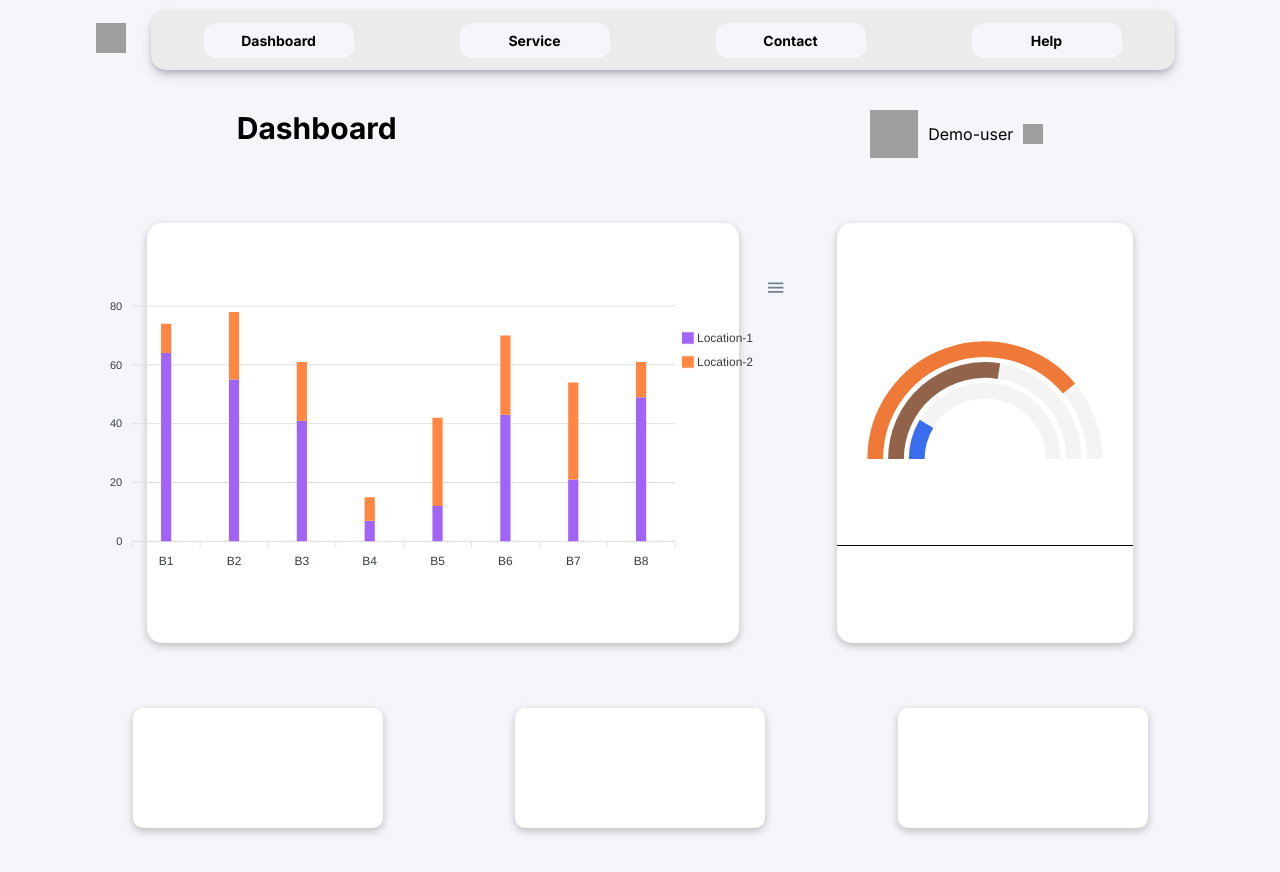
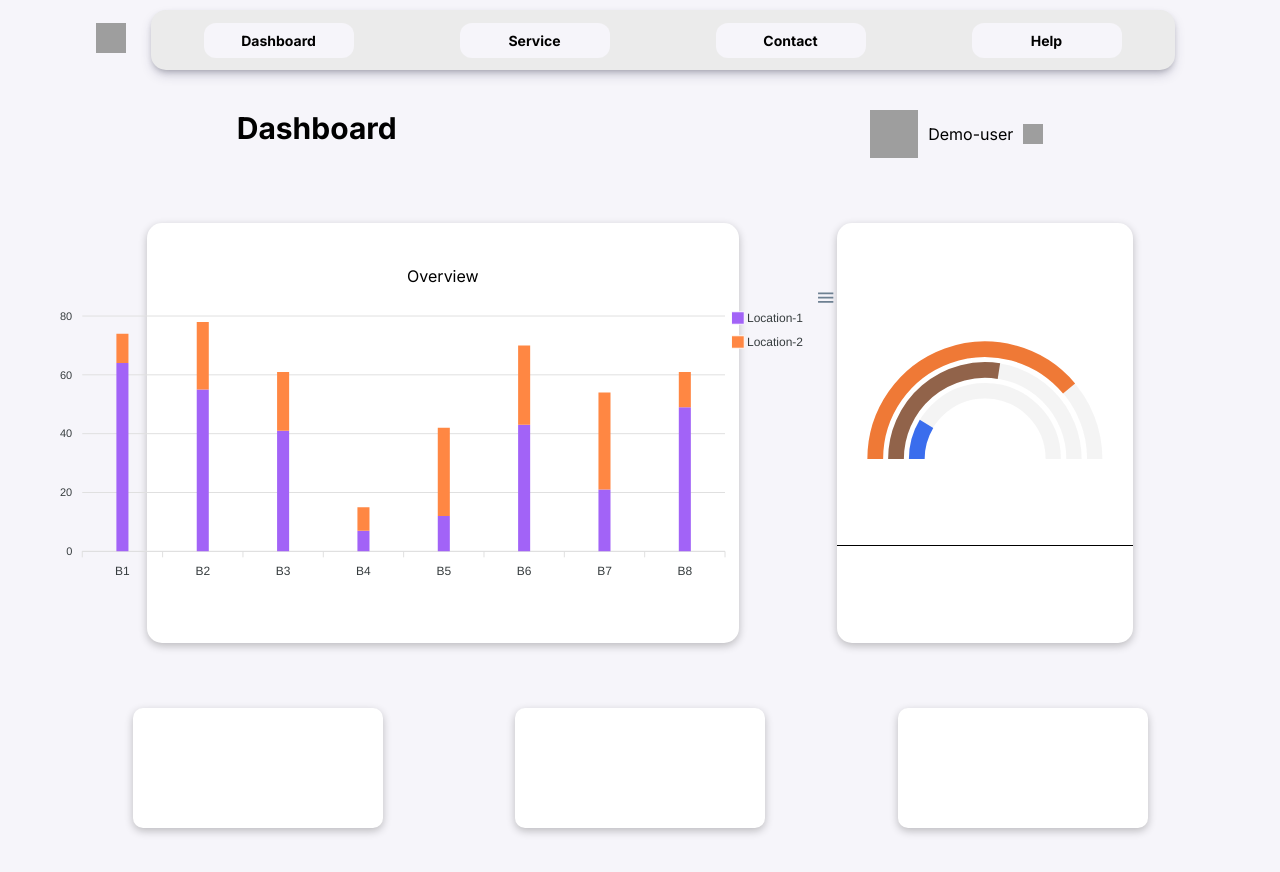
Before and after one commit to pradeep-08/dash-board-kriti, a React (Create React App) app: page / in a window 1280 px wide. Shown: the top 872 px of the page. Built offline with nearby package versions, Linux system fonts and the light colour scheme; grey boxes are pictures that could not be loaded.

Commit message:
Update bar1.jsx

```diff
--- a/src/pages/bar1.jsx
+++ b/src/pages/bar1.jsx
@@ -58,7 +58,7 @@ class Bar1 extends React.Component {
         legend: {
           position: "right",
           offsetX: 0,
-          offsetY: 30,
+          offsetY: 0,
         },
         colors: ["#A263F7", "#FF8743"], // Customize bar colors here
       },
@@ -77,13 +77,14 @@ class Bar1 extends React.Component {
   render() {
     return (
       <div className="functional-div">
+        <div className="overview">Overview</div>
         <div id="chart">
           <ReactApexChart
             options={this.state.options}
             series={this.state.series}
             type="bar"
             height={300}
-            width={700}
+            width={800}
           />
         </div>
         <div id="html-dist"></div>
```
